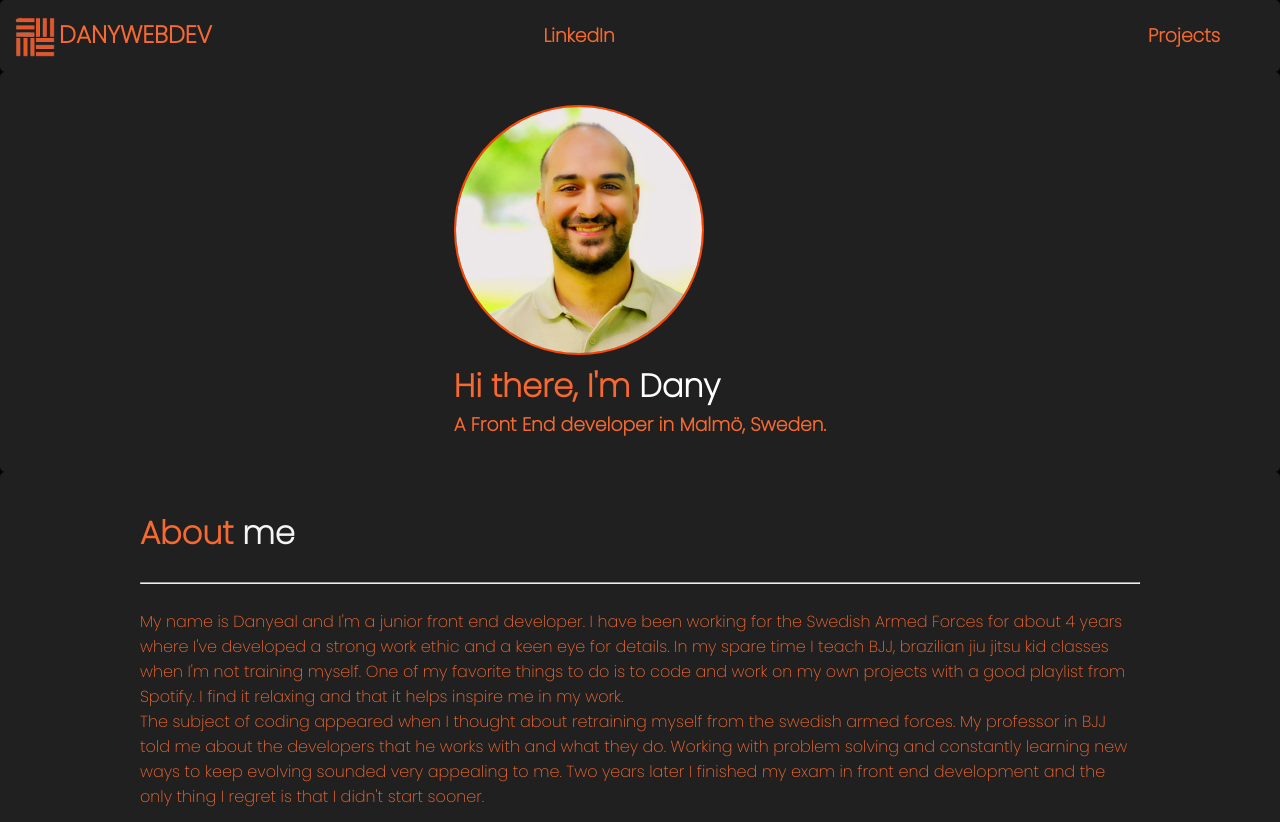
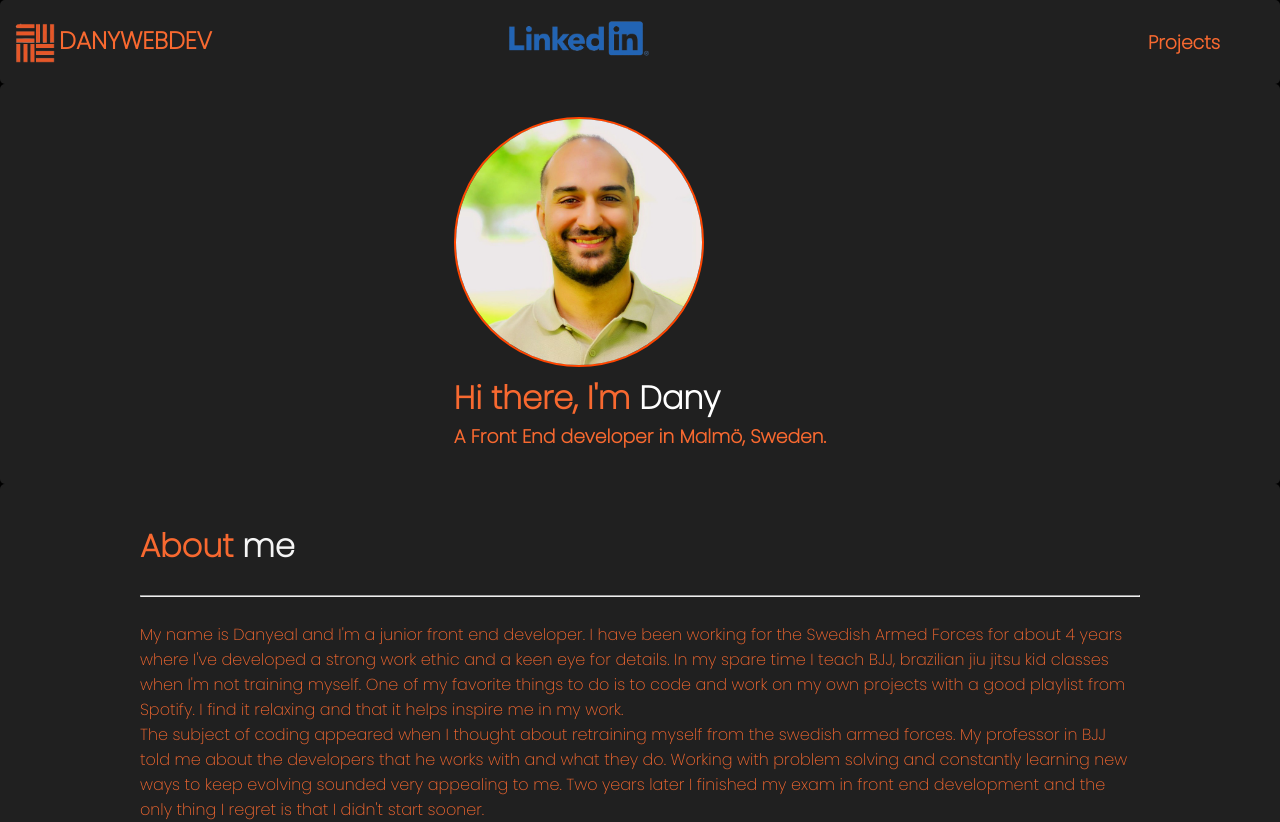
Before and after one commit to danyealmateen/portfolio, a React (Create React App) app: page / in a window 1280 px wide. Shown: the top 822 px of the page. Built offline with nearby package versions, Linux system fonts and the light colour scheme.

Commit message:
Added the linkedin logo

```diff
--- a/src/Header/Header.css
+++ b/src/Header/Header.css
@@ -39,3 +39,11 @@
 .socialLinks {
     margin-right: 45px;
 }
+
+.socialLinks:hover {
+    color: white;
+}
+
+.linkedin {
+    width: 150px
+}
--- a/src/Header/Header.js
+++ b/src/Header/Header.js
@@ -1,5 +1,6 @@
 import "./Header.css"
 import logo from "../Images/logo.png";
+import linkedin from "../Images/linkedin.png";
 
 export function Header() {
     return (
@@ -9,7 +10,7 @@ export function Header() {
                 <img className="logo" src={logo} />
                 <h2 className="headerTitle">DANYWEBDEV</h2>
             </div>
-            <h3 className="socialLinks">LinkedIn</h3>
+            <a className="socialLinks" href=""><img className="linkedin" src={linkedin} /></a>
             <h3 className="socialLinks">Projects</h3>
         </div>
     )
```
Also changed, not shown: src/Images/linkedin.png (added).
